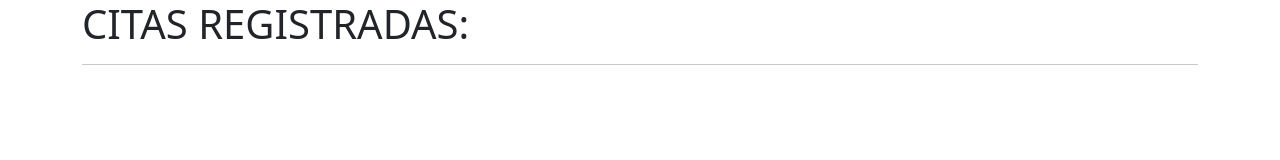
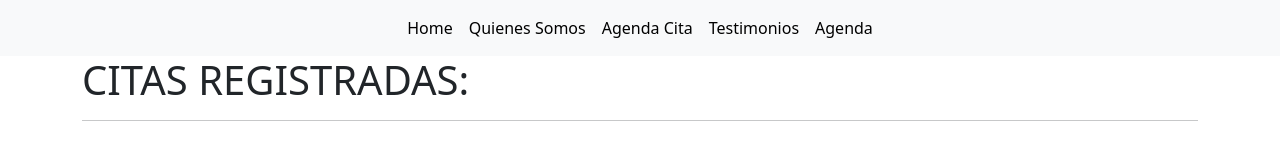
Before and after one commit to r3l4x1n/JardinesDelOcaso, a plain HTML site: page agenda.html in a window 1280 px wide. Drawn offline with nearby package versions, Linux system fonts and the light colour scheme.

Commit message:
modificacion nav

```diff
--- a/agenda.html
+++ b/agenda.html
@@ -8,6 +8,34 @@
         integrity="sha384-KK94CHFLLe+nY2dmCWGMq91rCGa5gtU4mk92HdvYe+M/SXH301p5ILy+dN9+nJOZ" crossorigin="anonymous">
 </head>
 <body>
+    <!--navbar-->
+    <nav class="navbar navbar-expand-lg bg-body-tertiary">
+        <div class="container-fluid">
+          <button class="navbar-toggler" type="button" data-bs-toggle="collapse" data-bs-target="#navbarSupportedContent" aria-controls="navbarSupportedContent" aria-expanded="false" aria-label="Toggle navigation">
+            <span class="navbar-toggler-icon"></span>
+          </button>
+          <div class="collapse navbar-collapse" id="navbarSupportedContent"  >
+            <ul class=" nav navbar-nav  mx-auto ">
+              <li class="nav-item">
+                <a class="nav-link active" aria-current="page" href="#">Home</a>
+              </li>
+              <li class="nav-item ">
+                <a class="nav-link active" href="#">Quienes Somos</a>
+              </li>
+              <li class="nav-item">
+                <a class="nav-link active" href="./Formulario.html">Agenda Cita</a>
+              </li>
+              <li class="nav-item">
+                <a class="nav-link active" href="#">Testimonios</a>
+              </li>
+              <li class="nav-item">
+                <a class="nav-link active" href="./agenda.html">Agenda</a>
+              </li>
+            </ul>
+          </div>
+        </div>
+      </nav>
+    <!---fin navbar-->
 
     <section class="container">
         <div class="row">
```
Also changed, not shown: Formulario.html (+28 -4 lines), index.html (+9 -15 lines).
